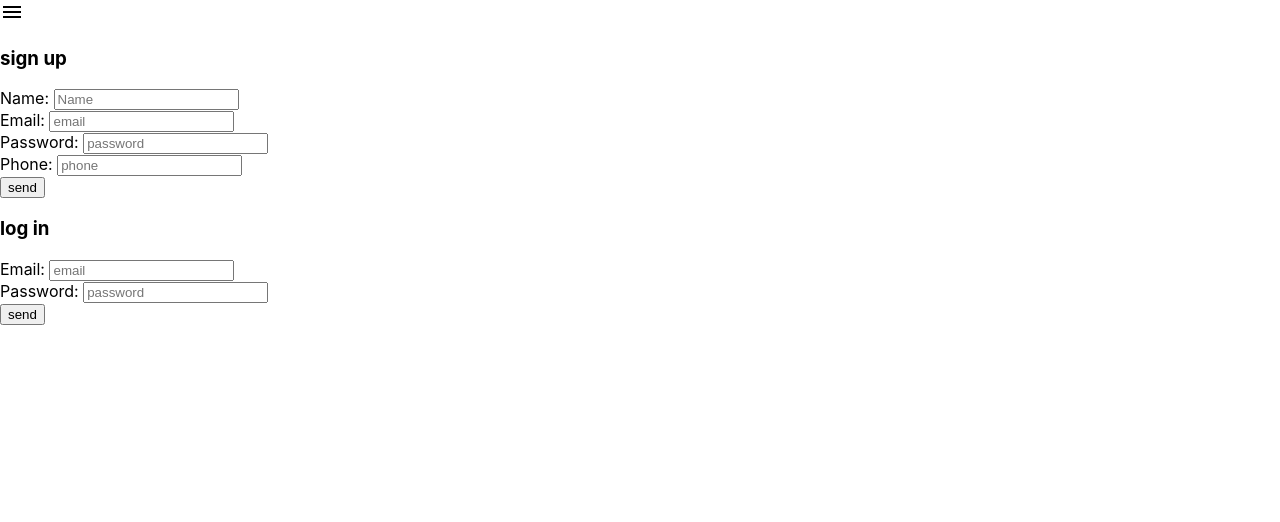
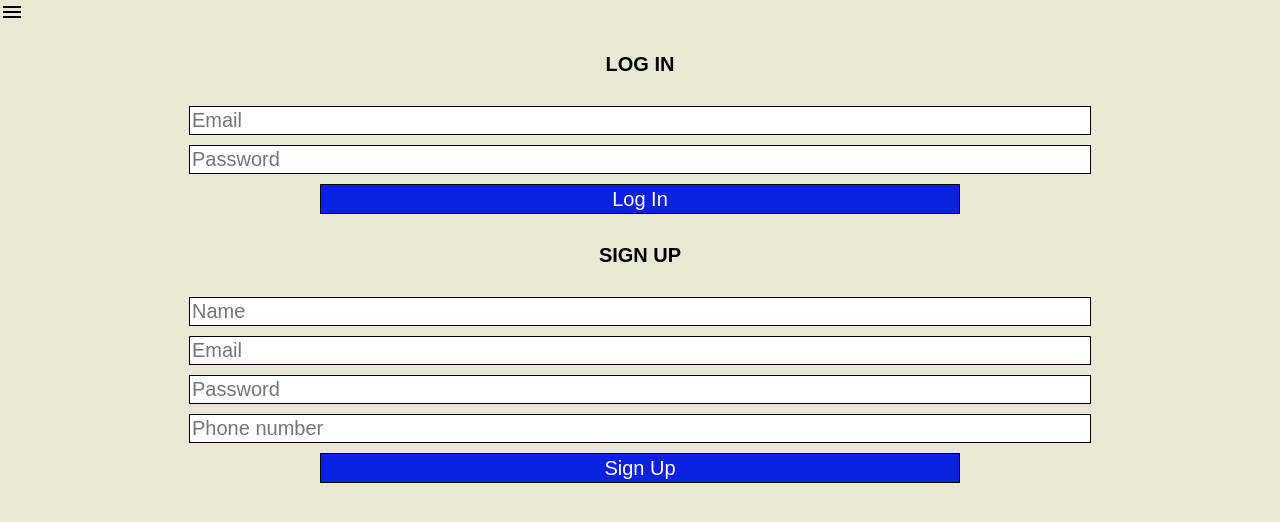
Before and after one commit to MichellePomeranc/volunteerhood, a React app: page /login in a window 1280 px wide. Shown: the top 522 px of the page. Built offline with nearby package versions, Linux system fonts and the light colour scheme; no server answers.

Commit message:
css added

```diff
--- a/src/App.css
+++ b/src/App.css
@@ -26,7 +26,6 @@
 
 .App-link {
   color: #61dafb;
-
 }
 
 @keyframes App-logo-spin {
@@ -83,10 +82,39 @@
 
   .date {
     font-weight: 500;
+    text-align: center;
   }
 
-  #feed tr {
+  .help {
+      background-color: rgb(11, 33, 224);
+      width: 100%;
+      height: 30px;
+      border: 1px solid black;
+      font-size: 15px;
+      cursor: pointer;
+      transition: 0.5s;
+      color: white;
+      font-size: 20px;
+      font-weight: 500;
+    }
+
+    .help:active {
+      background-color: rgb(18, 36, 192);
+    }
+
+
+  #feed tr > th {
     text-align: center;
+    background-color: lightgray;
+    border: black 1px solid;
+    padding: 5px
+  }
+
+  #feed tr > td {
+    text-align: center;
+    background-color: whitesmoke;
+    border: black 1px solid;
+    padding: 5px
   }
 
   table {
@@ -94,7 +122,6 @@
     align-self: center;
     border:1px solid black ;
     margin-top: 30px;
-    padding: 10px;
     width: 100vw;
   }
 
@@ -109,3 +136,90 @@
 .welcome{
   text-align: center;
 }
+
+h4 {
+  background-color: rgb(0, 33, 221);
+  color: white;
+  padding: 5px;
+  /* border:1px solid black ; */
+  font-weight: normal;
+  font-size: 20px;
+}
+
+h3 {
+  color: black;
+  padding: 5px;
+  /* border:1px solid black ; */
+  font-weight: 600;
+  font-family: sans-serif;
+  font-size: 20px;
+}
+
+body {
+  background-color: rgb(235, 231, 214);
+}
+
+#emailInput {
+  width: 70vw;
+  height: 25px;
+  font-size: 20px;
+  margin: 5px;
+  border:1px solid black;
+}
+#passwordInput {
+  width: 70vw;
+  height: 25px;
+  font-size: 20px;
+  margin: 5px;
+  border:1px solid black ;
+}
+
+#nameInput {
+  width: 70vw;
+  height: 25px;
+  font-size: 20px;
+  margin: 5px;
+  border:1px solid black ;
+}
+
+#phoneInput {
+  width: 70vw;
+  height: 25px;
+  font-size: 20px;
+  margin: 5px;
+  border:1px solid black ;
+}
+
+.loginbtn{
+  width: 50vw;
+  height: 30px;
+  font-size: 20px;
+  border: 1px solid black;
+  margin: 5px;
+  background-color: rgb(11, 33, 224);
+  color: white;
+}
+
+.signupbtn{
+  width: 50vw;
+  height: 30px;
+  font-size: 20px;
+  border: 1px solid black;
+  margin: 5px;
+  background-color: rgb(11, 33, 224);
+  color: white;
+}
+
+.loginForm{
+  display: flex;
+  flex-direction: column;
+  align-items: center;
+  justify-content: center;
+}
+
+.signupForm{
+  display: flex;
+  flex-direction: column;
+  align-items: center;
+  justify-content: center;
+}
--- a/src/App.js
+++ b/src/App.js
@@ -135,7 +135,7 @@ class App extends Component {
 				<Router>
 					<Drawer open={this.state.left} onClose={this.toggleDrawer('left', false)}>{this.sideList('left')}</Drawer>
 					{/* <Route path="/UserLog" exact render={() => (<UserLog />)}/> */}
-					<Route exact path="/feed" exact render={() => <Feed feed={this.state.feed} acceptReq={this.acceptReq} user={this.state.user}/>} />
+					<Route exact path="/feed" exact render={() => <Feed feed={this.state.feed} acceptReq={this.acceptReq} user={this.state.user}/>}/>
 					<Route exact path="/profile" exact render={() => <Profile />} />
 					<Route exact path="/login" exact render={() => <UserLog addNewUser={this.addNewUser} user={this.state.user} login={this.login} />} />
 				</Router>
--- a/src/components/Help.js
+++ b/src/components/Help.js
@@ -12,10 +12,11 @@ class Help extends Component {
     let f = this.props.f
     return (
       <tbody id='feed'>
-        <tr><th className="user">User: </th><td>{f.userReq}</td></tr>
-        <tr><th className="skill">Skill: </th><td>{f.skill}</td></tr>
-        <tr><th className="description">Description: </th><td>{f.description}</td></tr>
-        <tr className="date"><td>{f.date}</td><td><button onClick={this.acceptReq}>Help!</button></td></tr>
+        <tr><th className="user">User </th><td>{f.userReq}</td></tr>
+        <tr><th className="skill">Skill </th><td>{f.skill}</td></tr>
+        <tr><th className="description">Description </th><td>{f.description}</td></tr>
+        <tr><th className="date">Date</th><td>{f.date}</td></tr>
+        <tr><td colspan="2"><button className="help" onClick={this.acceptReq}>Help!</button></td></tr>
       </tbody>
     )
   }
--- a/src/components/Login-Signup.js
+++ b/src/components/Login-Signup.js
@@ -1,59 +1,60 @@
-import React, {Component} from 'react';
+import React, { Component } from 'react';
 import { Redirect } from 'react-router-dom';
 import Feed from './Feed';
 import { BrowserRouter as Router, Route } from 'react-router-dom';
 
 class UserLog extends Component {
-  constructor(){
+  constructor() {
     super()
-  this.state={
+    this.state = {
       name: "",
-    email:"",
+      email: "",
       password: "",
       phone: ""
     }
   }
 
-update = (e)=>{
+  update = (e) => {
     const name = e.target.name;
     this.setState({
       [name]: e.target.value
     })
   }
 
-postNewUser =()=>{
-  let newUser = {...this.state}
+  postNewUser = () => {
+    let newUser = { ...this.state }
     this.props.addNewUser(newUser)
   }
 
-login=()=>{
-  let newUser = {...this.state}
+  login = () => {
+    let newUser = { ...this.state }
     console.log(newUser);
 
     this.props.login(newUser.email, newUser.password)
   }
 
   render() {
-      if(this.props.user.login){
+    if (this.props.user.login) {
       return (
-
-        <Redirect exact to="/feed"  />
+        <Redirect exact to="/feed" />
       )
     } else {
-        return(
+      return (
         <div>
-
-        <h3>sign up</h3>
-        <div> Name: <input name='name' type="text" placeholder="Name" onChange={this.update}></input></div>
-        <div> Email: <input name='email' type="email" placeholder="email" onChange={this.update}></input></div>
-        <div> Password: <input name='password' type="password" placeholder="password" onChange={this.update}></input></div>
-        <div> Phone: <input name='phone' type="text" placeholder="phone" onChange={this.update}></input></div>
-        <button onClick={this.postNewUser}>send</button>
-
-          <h3>log in</h3>
-        <div> Email: <input name='email' type="email" placeholder="email" onChange={this.update}></input></div>
-        <div> Password: <input name='password' type="password" placeholder="password" onChange={this.update}></input></div>
-        <button onClick={this.login}>send</button>
+          <div className="loginForm">
+            <h3>LOG IN</h3>
+            <div><input id="emailInput" name='email' type="email" placeholder="Email" onChange={this.update}></input></div>
+            <div><input id="passwordInput" name='password' type="password" placeholder="Password" onChange={this.update}></input></div>
+            <button className="loginbtn" onClick={this.login}>Log In</button>
+          </div>
+          <div className="signupForm">
+            <h3>SIGN UP</h3>
+            <div><input id="nameInput" name='name' type="text" placeholder="Name" onChange={this.update}></input></div>
+            <div><input id="emailInput" name='email' type="email" placeholder="Email" onChange={this.update}></input></div>
+            <div><input id="passwordInput" name='password' type="password" placeholder="Password" onChange={this.update}></input></div>
+            <div><input id="phoneInput" name='phone' type="text" placeholder="Phone number" onChange={this.update}></input></div>
+            <button className="signupbtn" onClick={this.postNewUser}>Sign Up</button>
+          </div>
         </div>
       )
     }
```
Also changed, not shown: src/index.css (line endings or trailing spaces). Lines whose indentation alone changed are shown as unchanged.
